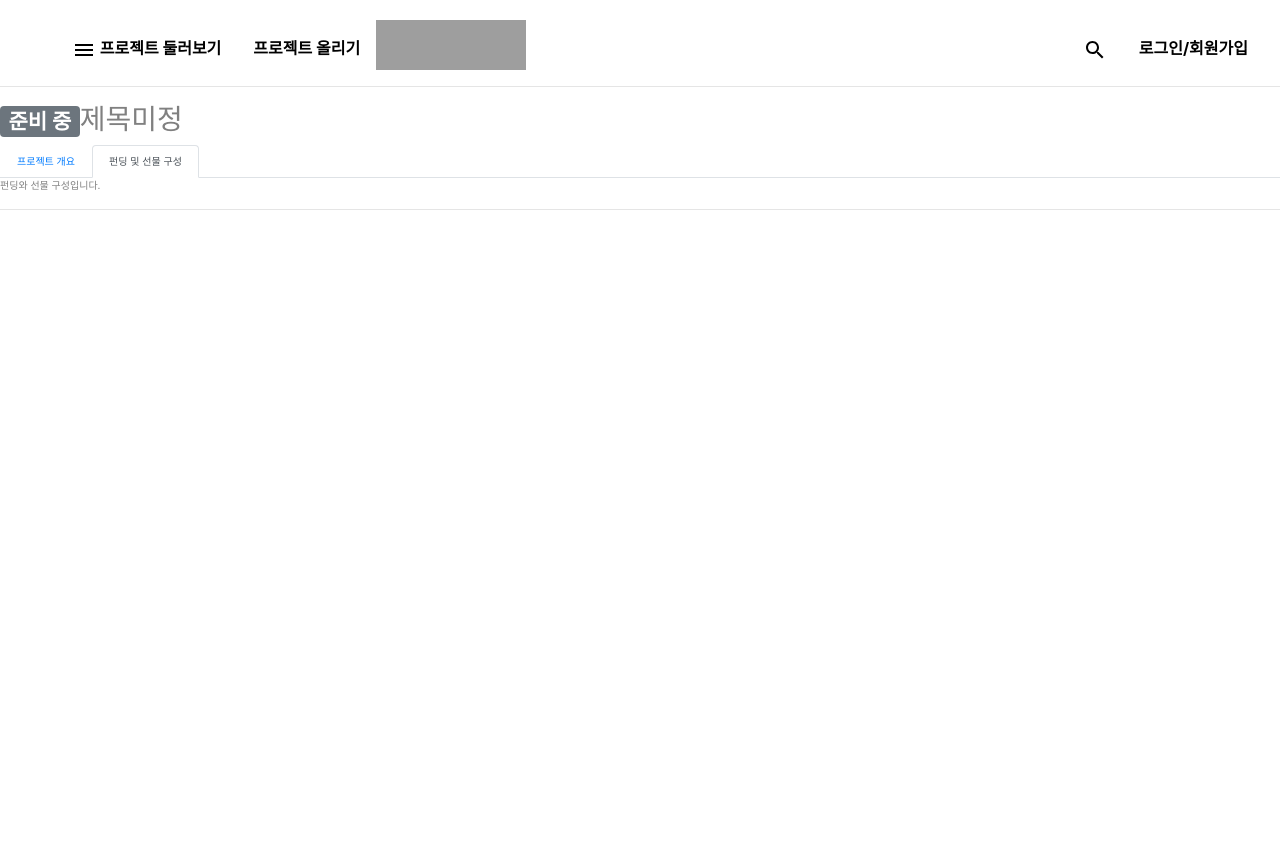
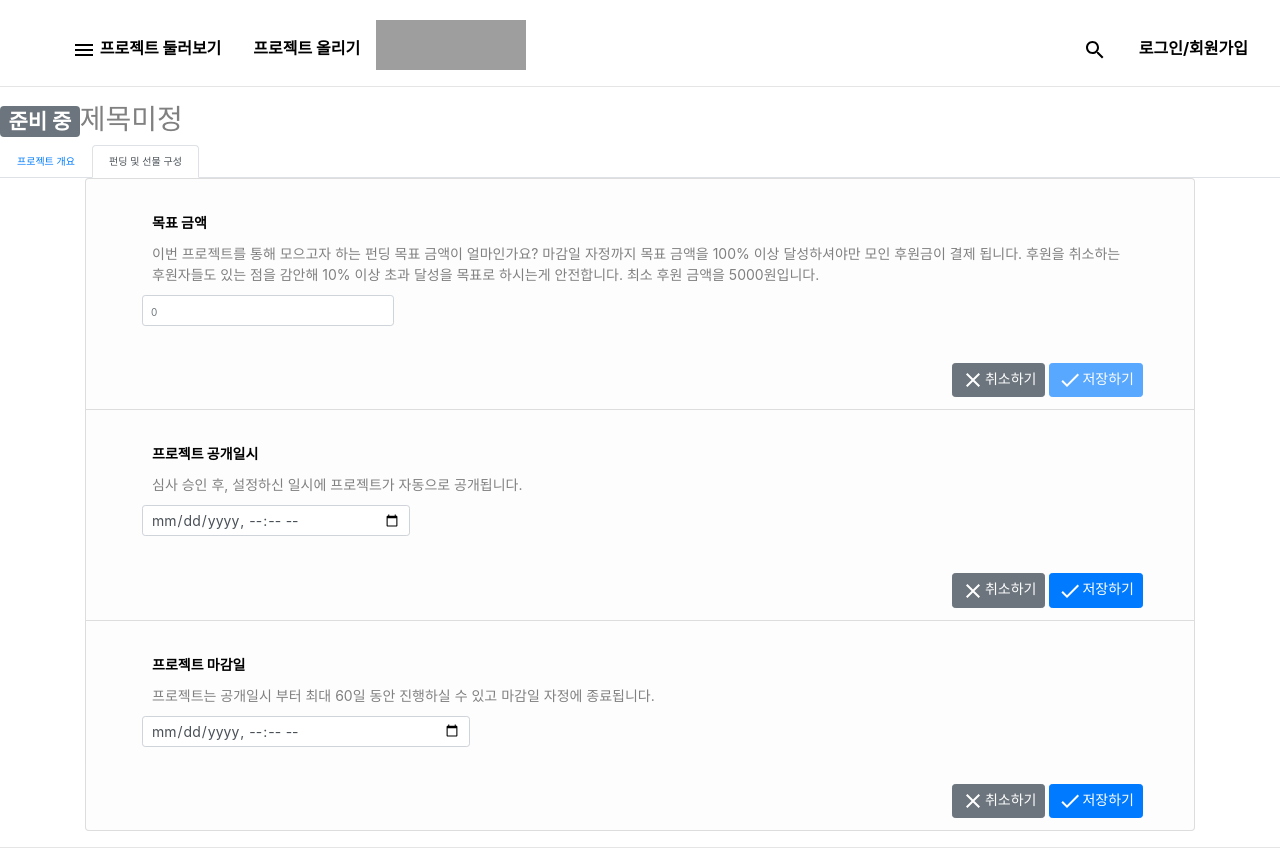
Before and after one commit to Jaeoo14/TBC, a React (Create React App) app in the folder tbc-react-client/src/: page /EditProject in a window 1280 px wide. Both pictures are taken after a click on the tab "펀딩 및 선물 구성". Before the commit the page ends 800 px from the top, so only its background shows below. Built offline with nearby package versions, Linux system fonts and the light colour scheme; no server answers; grey boxes are pictures that could not be loaded; the HTML template or start-up script is replaced by a standard one.

Commit message:
펀딩 금액과 날짜 변경하기

```diff
--- /dev/null
+++ b/tbc-react-client/src/components/FundDateTime.js
@@ -0,0 +1,64 @@
+import React, { Component } from 'react';
+import { Container, Row, Button } from 'react-bootstrap';
+
+import CustomInput from './CustomInput';
+
+import CheckIcon from '@material-ui/icons/Check';
+import CloseIcon from '@material-ui/icons/Close';
+
+class FundDateTime extends Component {
+	state = {
+		datetime: this.props.value,
+	};
+
+	componentDidMount() {
+		this.setState({
+			datetime: this.props.value,
+		});
+	}
+
+	componentDidUpdate(prevProps, prevState) {
+		if (prevProps.value !== this.props.value)
+			this.setState({
+				datetime: this.props.value,
+			});
+	}
+
+	handleChange = (datetime) => {
+		this.setState({
+			datetime: datetime,
+		});
+	};
+
+	handleSave = () => {
+		this.props.handleProject(this.props.columnName, this.state.datetime);
+	};
+
+	render() {
+    console.log('datetime=', this.state.datetime);
+		return (
+			<Container>
+				<Row>
+					<CustomInput
+						header=''
+						width='50%'
+						title={this.props.title}
+						desc={this.props.desc}
+            handleText={this.handleChange}
+            min={this.state.min}
+						value={this.state.datetime}
+						type='datetime-local'
+					/>
+				</Row>
+				<Row style={{ justifyContent: 'flex-end' }}>
+					<Button variant='secondary mr-1' size='sm'>
+						<CloseIcon />취소하기</Button>
+					<Button variant='primary' size='sm' disabled={false} onClick={this.handleSave}>
+						<CheckIcon />저장하기</Button>
+				</Row>
+			</Container>
+		);
+	}
+}
+
+export default FundDateTime;
--- a/tbc-react-client/src/components/FundingAndReward.js
+++ b/tbc-react-client/src/components/FundingAndReward.js
@@ -1,11 +1,77 @@
-import React from 'react';
+import React, { Component } from 'react';
+import { Container, ListGroup } from 'react-bootstrap';
 
-const FundingAndReward = ({pId}) => {
-  return (
-    <div>
-      펀딩와 선물 구성입니다.
-    </div>
-  );
-};
+import Pas from '../ProjectApiService';
+import FundingGoalAmount from './FundingGoalAmount';
+import FundDateTime from './FundDateTime';
 
-export default FundingAndReward;
+export default class FundingAndReward extends Component {
+	state = {
+		project: {},
+	};
+
+	componentDidMount = () => {
+    console.log('FundingAndReward.componentDidMount pId=', this.props.pId);
+
+		Pas.fetchBy(this.props.pId)
+			.then(res => {
+				this.setState({ project: res.data }, ()=>console.log('FundingAndReward.componentDidMount project=', this.state.project));
+			})
+			.catch(err => console.log(err));
+	}
+
+  componentDidUpdate = (prevProps, prevState) => {
+    console.log('FundingAndReward.componentDidUpdate props', prevProps, this.props);
+    console.log('FundingAndReward.componentDidUpdate state', prevState, this.state);
+  }
+
+	handleProject = (column, value) => {
+		let temp = { ...this.state.project };
+		temp[column] = value;
+		this.setState({ project: temp }, () => this.updateProject());
+	};
+
+	updateProject = () => {
+		Pas.update(this.state.project)
+			.then(res => {
+				console.log('Update project content to DB.', res.data);
+			})
+			.catch(err => console.log(err));
+  };
+
+  getToday = ()=>{
+
+  }
+
+	render() {
+
+		return (
+			<Container fluid='md' style={{ textAlign: 'left' }}>
+				<ListGroup>
+					<ListGroup.Item as='div' action variant='light'>
+            <FundingGoalAmount value={this.state.project.fundingGoalAmount} handleProject={this.handleProject} />
+					</ListGroup.Item>
+					<ListGroup.Item as='div' action variant='light'>
+            <FundDateTime
+              title='프로젝트 공개일시'
+              desc='심사 승인 후, 설정하신 일시에 프로젝트가 자동으로 공개됩니다.'
+              columnName='fundingStart'
+              value={this.state.project.fundingStart}
+              handleProject={this.handleProject}
+              />
+					</ListGroup.Item>
+					<ListGroup.Item as='div' action variant='light'>
+            <FundDateTime
+              title='프로젝트 마감일'
+              desc='프로젝트는 공개일시 부터 최대 60일 동안 진행하실 수 있고 마감일 자정에 종료됩니다.'
+              columnName='fundingEnd'
+              value={this.state.project.fundingEnd}
+              min={this.state.project.fundStart}
+              handleProject={this.handleProject}
+              />
+					</ListGroup.Item>
+				</ListGroup>
+			</Container>
+		);
+	}
+}
--- /dev/null
+++ b/tbc-react-client/src/components/FundingGoalAmount.js
@@ -0,0 +1,70 @@
+import React, { Component } from 'react';
+
+import { Button, Container, Row } from 'react-bootstrap';
+import CustomInput from './CustomInput';
+import CheckIcon from '@material-ui/icons/Check';
+import CloseIcon from '@material-ui/icons/Close';
+
+class FundingGoalAmount extends Component {
+	state = {
+		goal: this.props.value,
+	};
+
+	componentDidMount() {
+		this.setState({
+			goal: this.props.value,
+		});
+	}
+
+	componentDidUpdate(prevProps, prevState) {
+		if (prevProps.value !== this.props.value)
+			this.setState({
+				goal: this.props.value,
+			});
+	}
+
+	handleChange = goal => {
+		this.setState({
+			goal: goal,
+		});
+	};
+
+	handleSave = () => {
+		this.props.handleProject('fundingGoalAmount', this.state.goal);
+	};
+
+	render() {
+		const minGoal = 5000;
+
+		return (
+			<Container>
+				<Row>
+					<CustomInput
+						header=''
+						width='25%'
+						desc='이번 프로젝트를 통해 모으고자 하는 펀딩 목표 금액이 얼마인가요?
+						마감일 자정까지 목표 금액을 100% 이상 달성하셔야만 모인 후원금이 결제 됩니다.
+						후원을 취소하는 후원자들도 있는 점을 감안해 10% 이상 초과 달성을 목표로 하시는게 안전합니다.
+						최소 후원 금액을  5000원입니다.'
+						title='목표 금액'
+						placeholder='0'
+						handleText={this.handleChange}
+						value={this.state.goal}
+					/>
+				</Row>
+				<Row style={{ justifyContent: 'flex-end' }}>
+					<Button variant='secondary mr-1' size='sm'>
+						<CloseIcon />취소하기</Button>
+					<Button variant='primary' size='sm' disabled={this.state.goal < minGoal} onClick={this.handleSave}>
+						<CheckIcon />저장하기</Button>
+				</Row>
+			</Container>
+		);
+	}
+}
+
+FundingGoalAmount.defaultProps = {
+	value: '',
+};
+
+export default FundingGoalAmount;
```
